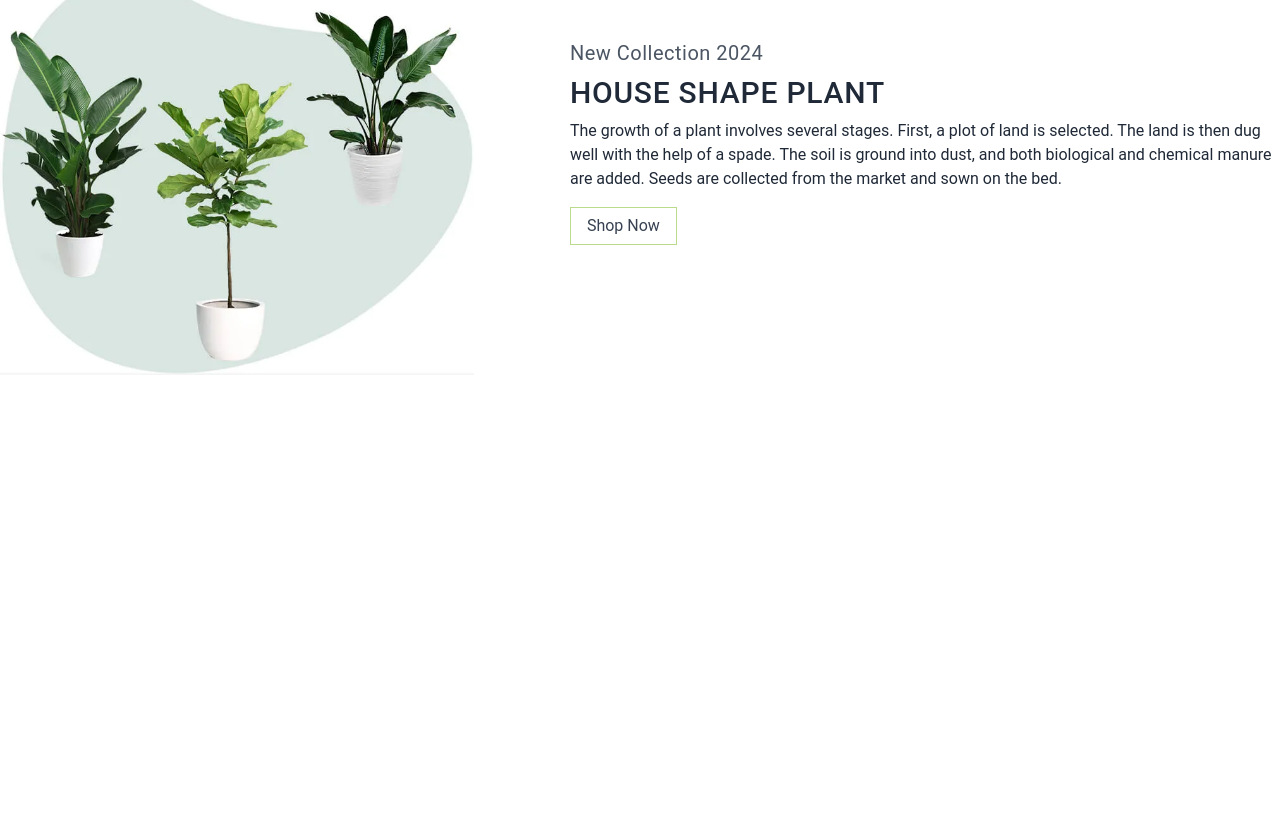
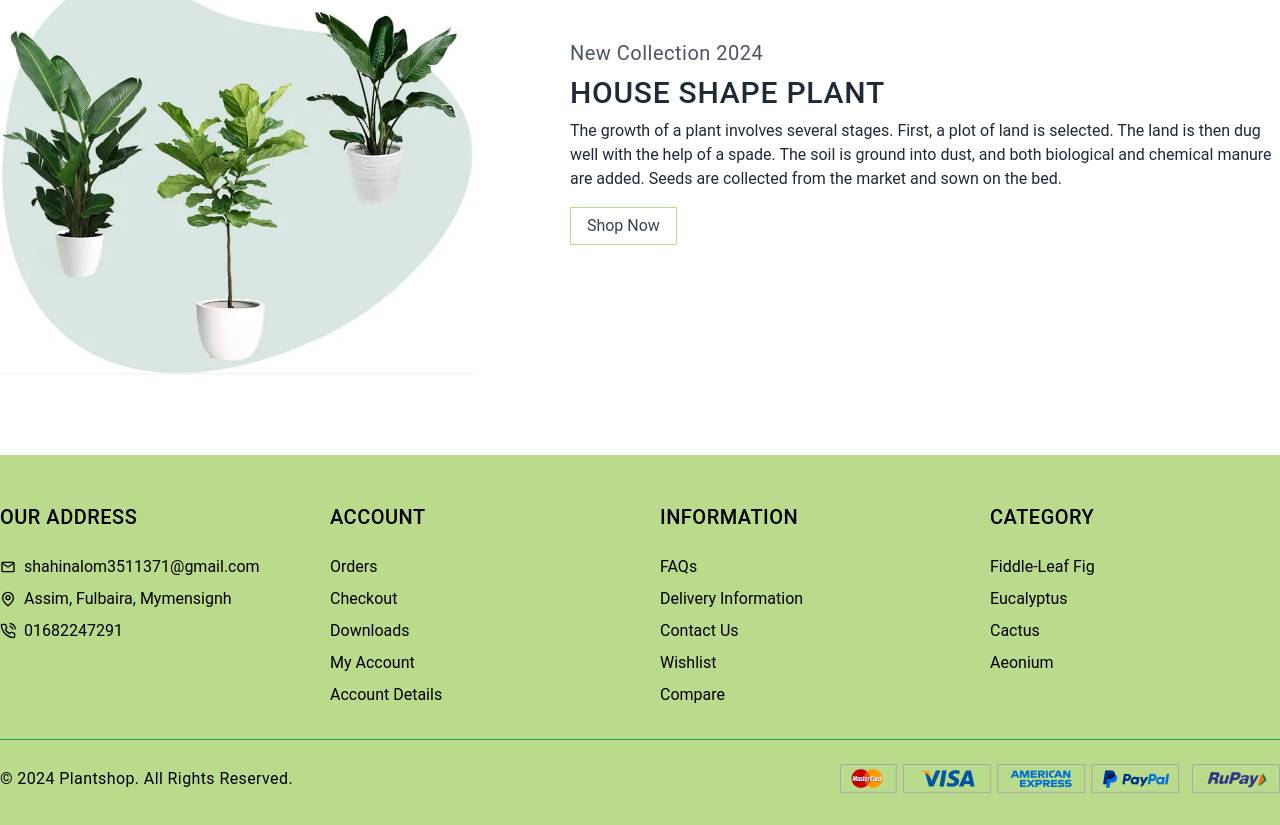
Before and after one commit to shahin-alom82/ecommerceplantshop, a Next.js app: page / in a window 1280 px wide. Shown: the part 1002-1827 px from the top of the page. Before the commit the page ends 1377 px from the top, so only its background shows below. Built offline with nearby package versions, Linux system fonts and the light colour scheme.

Commit message:
footer added

```diff
--- a/src/app/layout.tsx
+++ b/src/app/layout.tsx
@@ -3,6 +3,7 @@ import { Geist, Geist_Mono } from "next/font/google";
 import "./globals.css";
 import Header from '@/components/Header'
 import BottomHeader from "@/components/BottomHeader";
+import Footer from "@/components/Footer";
 const geistSans = Geist({
   variable: "--font-geist-sans",
   subsets: ["latin"],
@@ -33,7 +34,7 @@ export default function RootLayout({
           <BottomHeader />
         </div>
         {children}
-
+        <Footer />
       </body>
     </html>
   );
--- a/src/assets/index.ts
+++ b/src/assets/index.ts
@@ -5,6 +5,7 @@ import bannerone from "./33.webp"
 import bannertwo from "./34.webp"
 import bannerthree from "./35.webp"
 import bannerfour from "./36.webp"
+import footer from "./footer-img2.png"
 
 
 export {
@@ -13,5 +14,6 @@ export {
       bannerone,
       bannertwo,
       bannerthree,
-      bannerfour
+      bannerfour,
+      footer
 }
--- /dev/null
+++ b/src/components/Footer.tsx
@@ -0,0 +1,72 @@
+import { MdOutlineMail } from "react-icons/md";
+import Container from "./Container";
+import { GrLocation } from "react-icons/gr";
+import { FiPhoneCall } from "react-icons/fi";
+import Image from "next/image";
+import { footer } from "@/assets";
+
+const Footer = () => {
+      return (
+            <div className="mt-20 bg-[#badb8c] py-8">
+                  <Container className="">
+                        <div className="grid grid-cols-1 md:grid-cols-2 lg:grid-cols-4 gap-10 py-4">
+                              <div>
+                                    <h1 className="text-xl font-medium tracking-wide">OUR ADDRESS</h1>
+                                    <div className="mt-6 flex flex-col space-y-2">
+                                          <div className="flex items-center gap-2">
+                                                <MdOutlineMail />
+                                                <p>shahinalom3511371@gmail.com</p>
+                                          </div>
+                                          <div className="flex items-center gap-2">
+                                                <GrLocation />
+                                                <p>Assim, Fulbaira, Mymensignh</p>
+                                          </div>
+                                          <div className="flex items-center gap-2">
+                                                <FiPhoneCall />
+                                                <p>01682247291</p>
+                                          </div>
+                                    </div>
+                              </div>
+                              <div>
+                                    <h1 className="text-xl font-medium tracking-wide">ACCOUNT</h1>
+                                    <div className="mt-6 flex flex-col space-y-2">
+                                          <p>Orders</p>
+                                          <p>Checkout</p>
+                                          <p>Downloads</p>
+                                          <p>My Account</p>
+                                          <p>Account Details</p>
+                                    </div>
+
+                              </div>
+                              <div>
+                                    <h1 className="text-xl font-medium tracking-wide">INFORMATION</h1>
+                                    <div className="mt-6 flex flex-col space-y-2">
+                                          <p>FAQs</p>
+                                          <p>Delivery Information</p>
+                                          <p>Contact Us</p>
+                                          <p>Wishlist</p>
+                                          <p>Compare</p>
+                                    </div>
+                              </div>
+                              <div>
+                                    <h1 className="text-xl font-medium tracking-wide">CATEGORY</h1>
+                                    <div className="mt-6 flex flex-col space-y-2">
+                                          <p>Fiddle-Leaf Fig</p>
+                                          <p>Eucalyptus</p>
+                                          <p>Cactus</p>
+                                          <p>Aeonium</p>
+                                    </div>
+
+                              </div>
+                        </div>
+                        <div className="flex flex-col lg:flex-row lg:items-center justify-between mt-4 gap-4 pt-6 border-t border-green-600">
+                              <span className="tracking-wide">© 2024 Plantshop. All Rights Reserved.</span>
+
+                              <Image src={footer} alt="img"/>
+                        </div>
+                  </Container>
+            </div>
+      );
+};
+
+export default Footer;
```
Also changed, not shown: src/assets/footer-img2.png (added).
